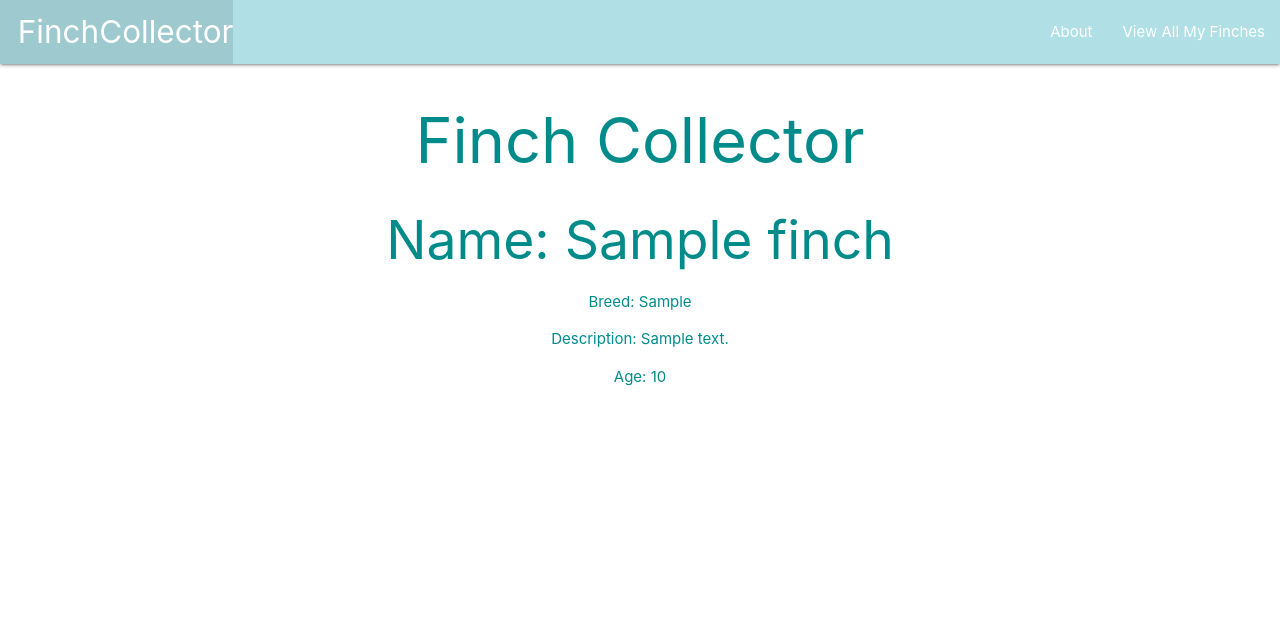
After one commit to FuadAlShuroogi/Finch-Collector, a Django app: page /finches/1/ in a window 1280 px wide. The commit adds this page. Shown: the top 628 px of the page. Run offline with Django 4.2, Linux system fonts and the light colour scheme; tables that the repository leaves empty hold one stand-in row (values such as "Sample post").

Commit message:
Added finch show detail page

```diff
--- a/main_app/templates/base.html
+++ b/main_app/templates/base.html
@@ -6,7 +6,7 @@
   <meta charset="UTF-8">
   <meta name="viewport" content="width=device-width, initial-scale=1.0">
   <meta http-equiv="X-UA-Compatible" content="ie=edge">
-  <title>Finch Collector🐤</title>
+  <title>Finch Collector</title>
   <link rel="shortcut icon" type="image/png" href="{% static 'favicon.ico' %}"/>
   <link rel="stylesheet" href="https://cdnjs.cloudflare.com/ajax/libs/font-awesome/4.7.0/css/font-awesome.min.css">
   <link rel="stylesheet" href="https://cdnjs.cloudflare.com/ajax/libs/materialize/1.0.0/css/materialize.min.css">
--- a/main_app/templates/finches/index.html
+++ b/main_app/templates/finches/index.html
@@ -4,6 +4,7 @@
 <h1>Finch List🕊️</h1>
 
 {% for finch in finches %}
+<a href="/finches/{{finch.id}}">
   <div class="card">
     <div class="card-content">
       <span class="card-title">{{ finch.name }}</span>
--- /dev/null
+++ b/main_app/templates/finches/show.html
@@ -0,0 +1,12 @@
+{% extends 'base.html' %}
+{% block content %}
+
+<h1>Finch Collector</h1>
+
+    <h2> Name: {{ finch.name }}</h1>
+    <p> Breed: {{ finch.breed }}</p>
+    <p> Description: {{ finch.description }}</p>
+    <p> Age: {{ finch.age }}</p>
+  </body>
+</html>
+{% endblock %}
--- a/main_app/urls.py
+++ b/main_app/urls.py
@@ -5,4 +5,5 @@ urlpatterns = [
   path('', views.home, name='home'),
   path('about/', views.about, name='about'),
   path('finches/', views.finches_index),
+  path('finches/<int:finch_id>/', views.finches_show, name='finches_show')
 ]
--- a/main_app/views.py
+++ b/main_app/views.py
@@ -17,17 +17,6 @@ def finches_index(request):
         finches = Finch.objects.all()
         return render(request, 'finches/index.html', { 'finches':finches })
 
-
-# # Add the Cat class & list and view function below the imports
-# class Finch:  # Note that parens are optional if not inheriting from another class
-#   def __init__(self, name, breed, description, age):
-#     self.name = name
-#     self.breed = breed
-#     self.description = description
-#     self.age = age
-
-# finches = [
-#   Finch('Lolo', 'tabby', 'foul little demon', 3),
-#   Finch('Sachi', 'tortoise shell', 'diluted tortoise shell', 0),
-#   Finch('Raven', 'black tripod', '3 legged cat', 4)
-# ]
+def finches_show(request, finch_id):
+        finch = Finch.objects.get(id=finch_id)
+        return render(request, 'finches/show.html', {'finch': finch})
```
Also changed, not shown: main_app/static/favicon.ico.
